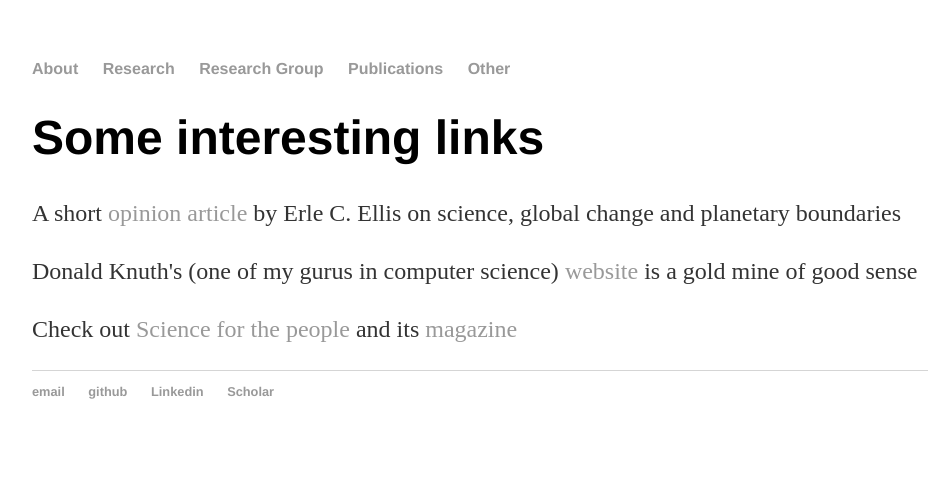
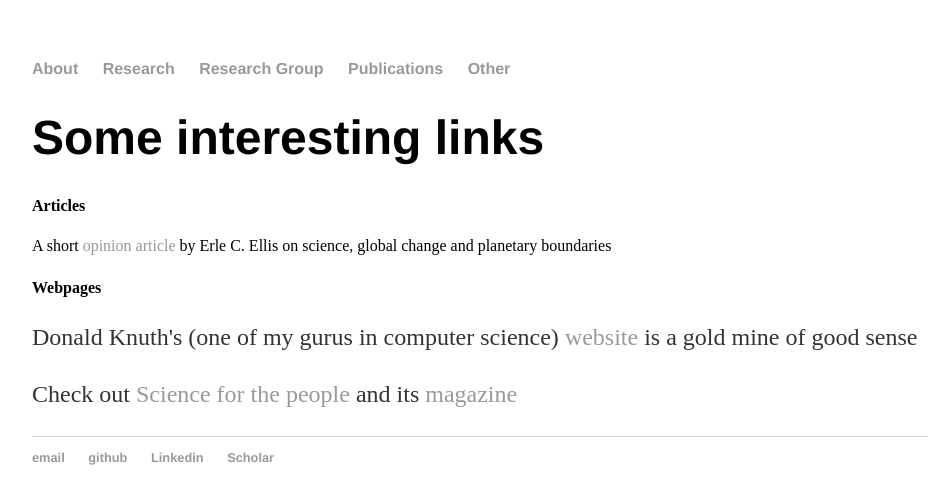
Before and after one commit to mbaityje/mbaityje.github.io, a Jekyll site: the page built from other/index.html, in a window 1280 px wide. Shown: the top 504 px of the page, without its empty margins (160-1108 px from the left). Built offline with Jekyll 4.4.1, drawn with Linux system fonts in a browser that asks for light colours.

Commit message:
Content changes

```diff
--- a/other/index.html
+++ b/other/index.html
@@ -4,14 +4,14 @@ title: Other
 ---
 
 <div class="blurb">
-	<h1>
-		Some interesting links
-	</h1>
+	<h1> Some interesting links	</h1>
 	<p>
+		<h4>Articles</h4>
 			A short <a href="https://masshumanities.org/files/programs/forum/Science-alone-wont-save-us.pdf">
 			 opinion article
 		</a> by Erle C. Ellis on science, global change and planetary boundaries
 	</p>
+		<h4>Webpages</h4>
 	<p>
 		Donald Knuth's (one of my gurus in computer science)
 		<a href="https://www-cs-faculty.stanford.edu/~knuth/"> website	</a>
```
